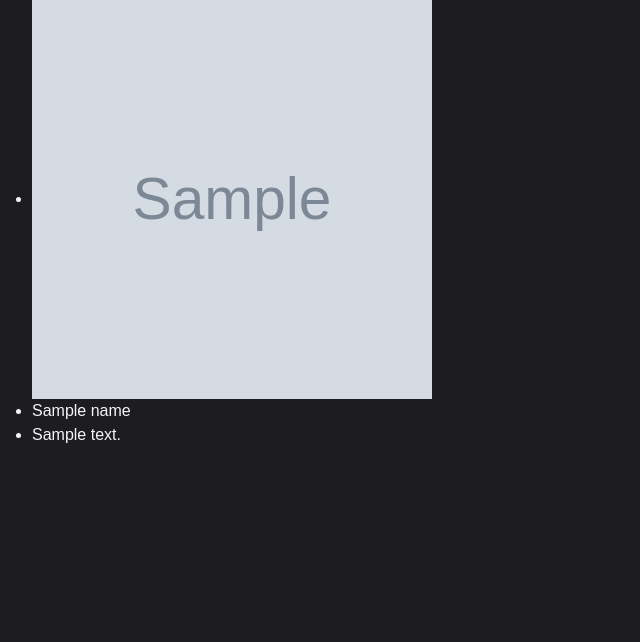
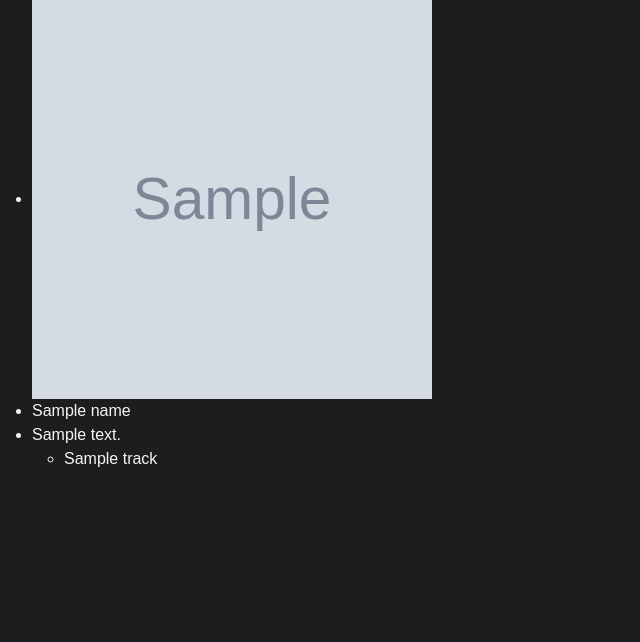
Before and after one commit to dJoshware/juiceellish.dev, a Flask app: template web-apps/templates/playlister/playlist.html in a window 1280 px wide. Shown: the part 47-689 px from the top of the page, without its empty margins (0-640 px from the left). Run offline with Flask 3, Linux system fonts and the light colour scheme; the template is opened without the code that fills it: most values are stand-ins (such as "Sample title", 1, 10 or a date in 2020); grey boxes marked "Sample" are stand-in pictures; some libraries are stand-ins or nearby versions; some web fonts are replaced.

Commit message:
Group playlist songs in a list and show them on screen

```diff
--- a/web-apps/app.py
+++ b/web-apps/app.py
@@ -74,42 +74,55 @@ def playlister_playlist(playlist):
 
     # Get user playlists
     playlists = sp.current_user_playlists()
-    # print(playlists)
 
     # Loop over playlists to get cover image, name, description, and id
     for item in playlists['items']:
-        # Get playlist user clicked
+        # Get playlist info that the user selected
         if item['name'] == playlist:
             image = item['images'][0]['url']
             description = item['description']
             id = item['id']
 
-            # Get tracks of selected playlist
-            tracks = sp.playlist_items(id)
-            for track in tracks['items']:
+            # Empty list to append song names to
+            all_tracks = []
+            offset = 0
 
-                # print(track['track'])
+            # Loop over playlist items to generate list of all the playlist's songs
+            while True:
+                track_group = sp.playlist_tracks(id, offset=offset)
+                tracks = track_group['items']
 
-                # ARTIST NAME
-                # print(track['track']['album']['artists'][0]['name'])
+                if not tracks:
+                    break # No more tracks to retrieve
 
-                # ALBUM NAME OF TRACK
-                # print(track['track']['album']['name'])
+                for track in tracks:
+                    # Extract track name and append to empty list
+                    track_name = track['track']['name']
+                    all_tracks.append(track_name)
 
-                # ALBUM IMAGES
-                # print(track['track']['album']['images'][0]['url'])
-                # print(track['track']['album']['images'][1]['url'])
-                # print(track['track']['album']['images'][2]['url'])
+                # Update offset by 100 for next iteration
+                offset += len(tracks)
 
-                # TRACK NAME
-                # print(track['track']['name'])
+            print(f'Track total: {len(all_tracks)}')
+            if len(all_tracks) > 0:
+                print(all_tracks)
 
-                print()
+            # ARTIST NAME
+            # print(track['track']['album']['artists'][0]['name'])
 
-            # tracks_url = item['tracks']['href']
+            # ALBUM NAME OF TRACK
+            # print(track['track']['album']['name'])
+
+            # ALBUM IMAGES
+            # print(track['track']['album']['images'][0]['url'])
+            # print(track['track']['album']['images'][1]['url'])
+            # print(track['track']['album']['images'][2]['url'])
+
+            # TRACK NAME
+            # tracks = track['track']['name']
 
 
-    return render_template('playlister/playlist.html', name=playlist, username=username, image=image, description=description)
+    return render_template('playlister/playlist.html', name=playlist, username=username, image=image, description=description, all_tracks=all_tracks)
 
 
 if __name__ == "__main__":
--- a/web-apps/templates/playlister/playlist.html
+++ b/web-apps/templates/playlister/playlist.html
@@ -13,6 +13,11 @@
             <!-- SIZE DEPENDS ON DEVICE; DESIGN FOR MOBILE -->
             <li>{{ name }}</li>
             <li>{{ description }}</li>
+            <ul>
+                {% for track in all_tracks: %}
+                    <li>{{ track }}</li>
+                {% endfor %}
+            </ul>
         </ul>
     </section>
 {% endblock %}
```
